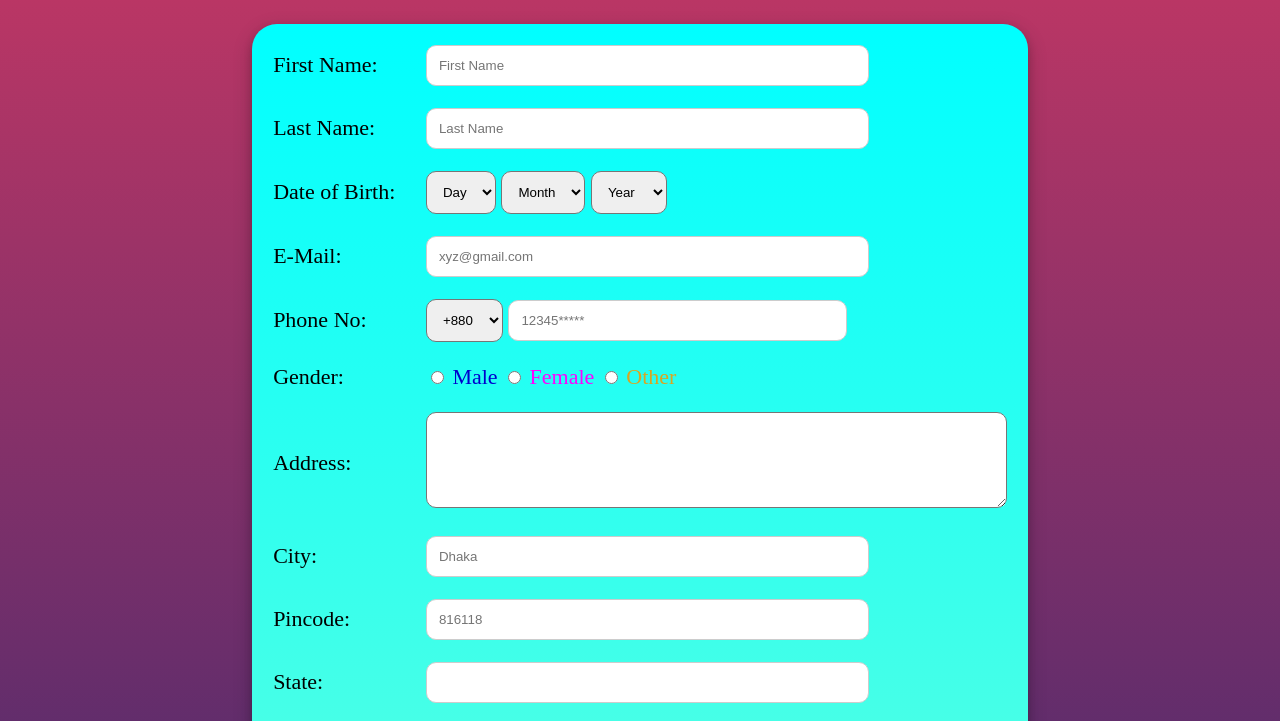
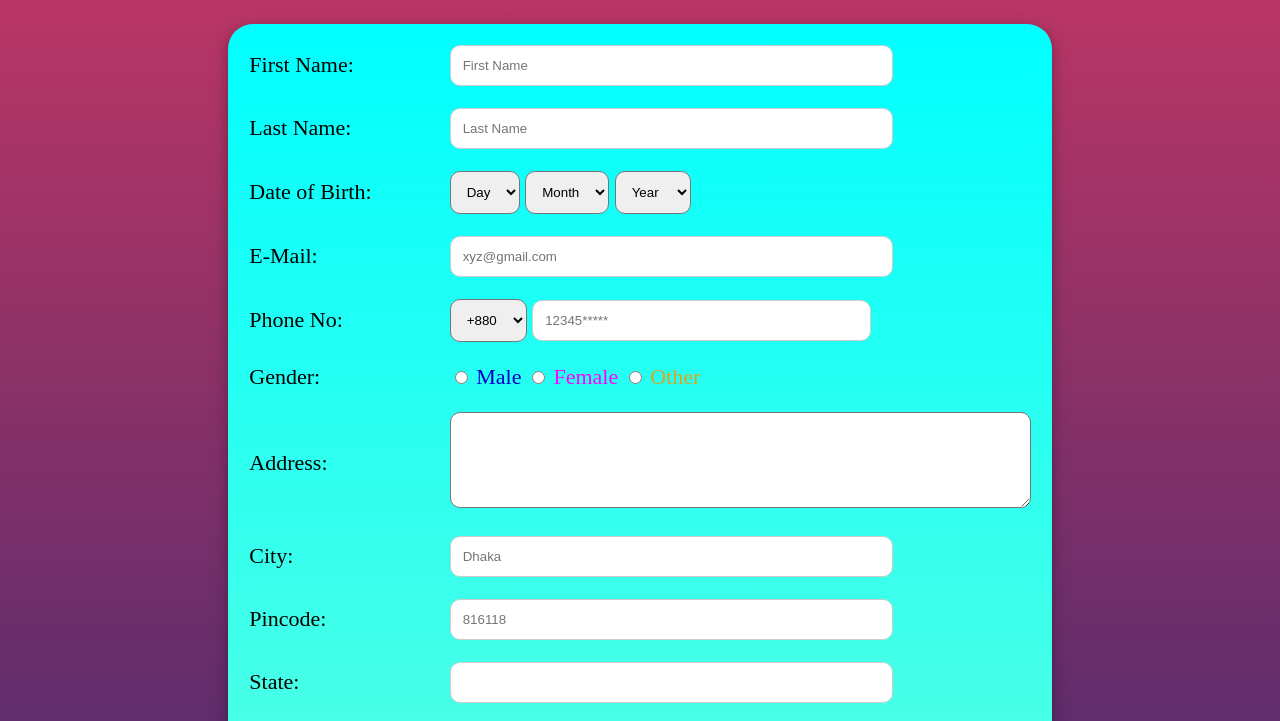
Before and after one commit to Apurba-Kumar-Nath/Apurba-HTML-2nd, a plain HTML site: page index.html in a window 1280 px wide. Shown: the part 77-798 px from the top of the page. Drawn offline with Linux system fonts and the light colour scheme.

Commit message:
Update index.html

```diff
--- a/index.html
+++ b/index.html
@@ -23,7 +23,7 @@
 
 
 	table	{
-		border-radius: 25px; text-align: left; width: 60%;
+		border-radius: 25px; text-align: left;
 		background: -webkit-linear-gradient(aqua,Aquamarine);
 	  	box-shadow: 0 4px 8px 0 rgba(0, 0, 0, 0.2), 0 6px 20px 0 rgba(0, 0, 0, 0.19);
 		}
```
